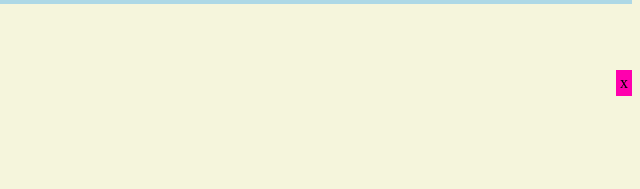
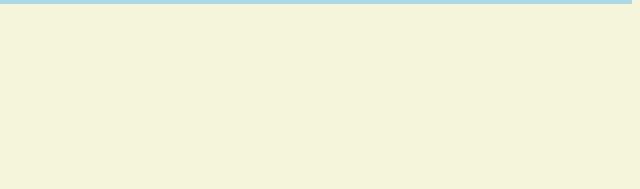
Before and after one commit to Namix23/dom-contact-form, a plain HTML site: page index.html in a window 1280 px wide. Shown: the part 281-470 px from the top of the page, 640-1280 px from the left. Drawn offline with Linux system fonts and the light colour scheme.

Commit message:
remove span in li

```diff
--- a/index.html
+++ b/index.html
@@ -23,7 +23,7 @@
     </form>
     <h2>Contacts</h2>
     <ul id="contact-list">
-      <li><span class="name">TEST</span> (202) 020-2020 <span class="x">x</span></li>
+      <li><span class="name">TEST</span> (202) 020-2020</li>
       <li><span class="name">EXAMPLE</span> (123) 456-7890</li>
     </ul>
   </main>
```
Also changed, not shown: script.js (+4 -4 lines).
